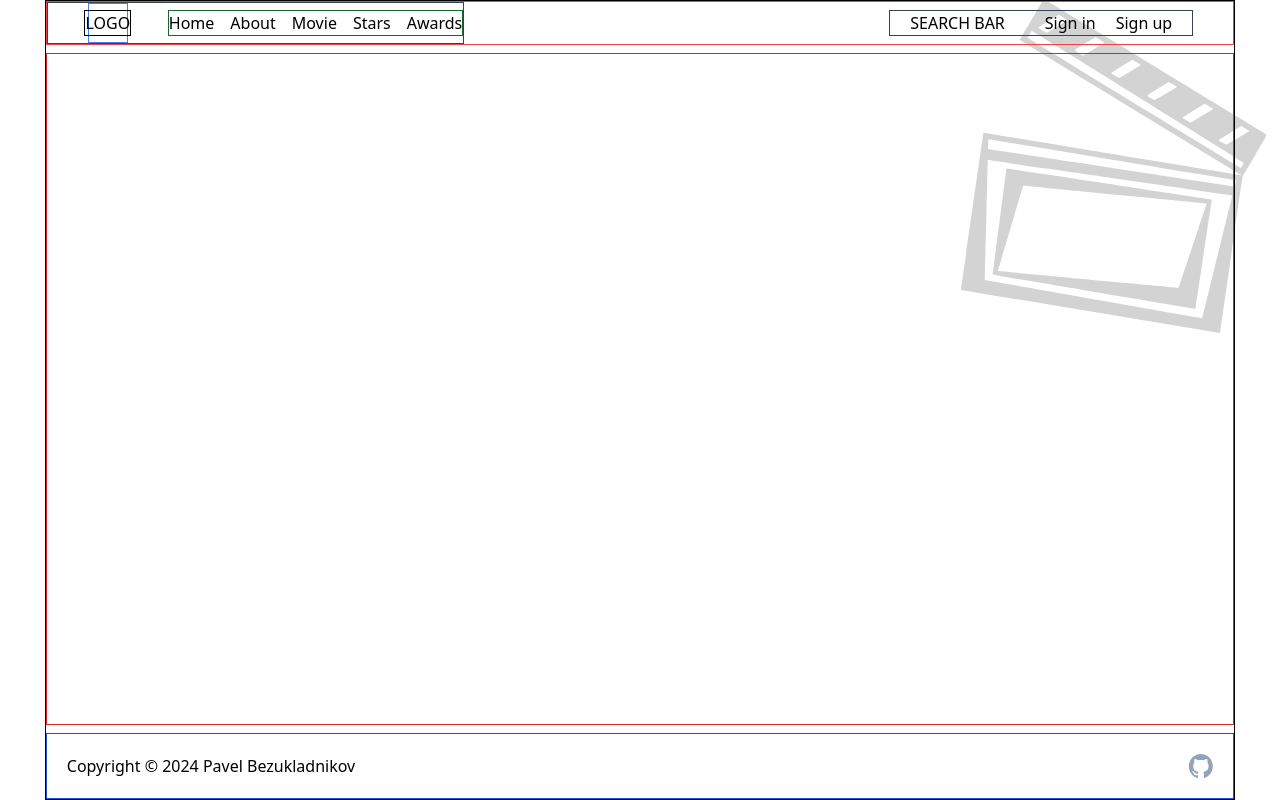
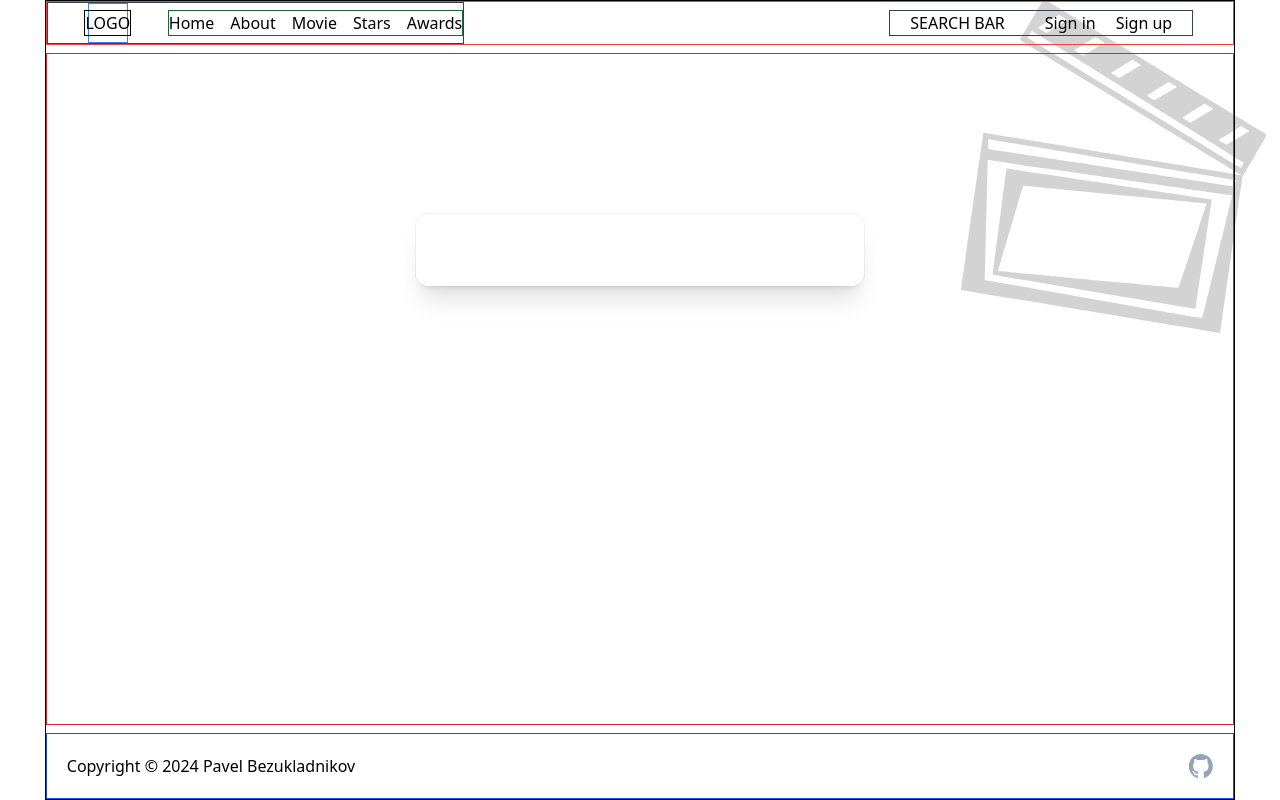
Before and after one commit to PavelAB/MovieTS, a React (Vite) app: page /login in a window 1280 px wide. Built offline with nearby package versions, Linux system fonts and the light colour scheme; no server answers.

Commit message:
Added some CSS in login.page.tsx

```diff
--- a/src/pages/Auth/login.page.tsx
+++ b/src/pages/Auth/login.page.tsx
@@ -7,10 +7,12 @@ const LoginPage: React.FC = () => {
 
 
 
+    // TODO CSS needed to be review
+    return (
+        <div className="col-span-12 border border-red-600 ">
+            <div className="mx-auto max-w-md mt-40 bg-white px-6 pt-10 pb-8 shadow-xl ring-1 ring-gray-900/5 sm:rounded-xl sm:px-10">
 
-    return (
-        <div className="col-span-12 border border-red-600">
-
+            </div>
         </div>
     )
 }
```
